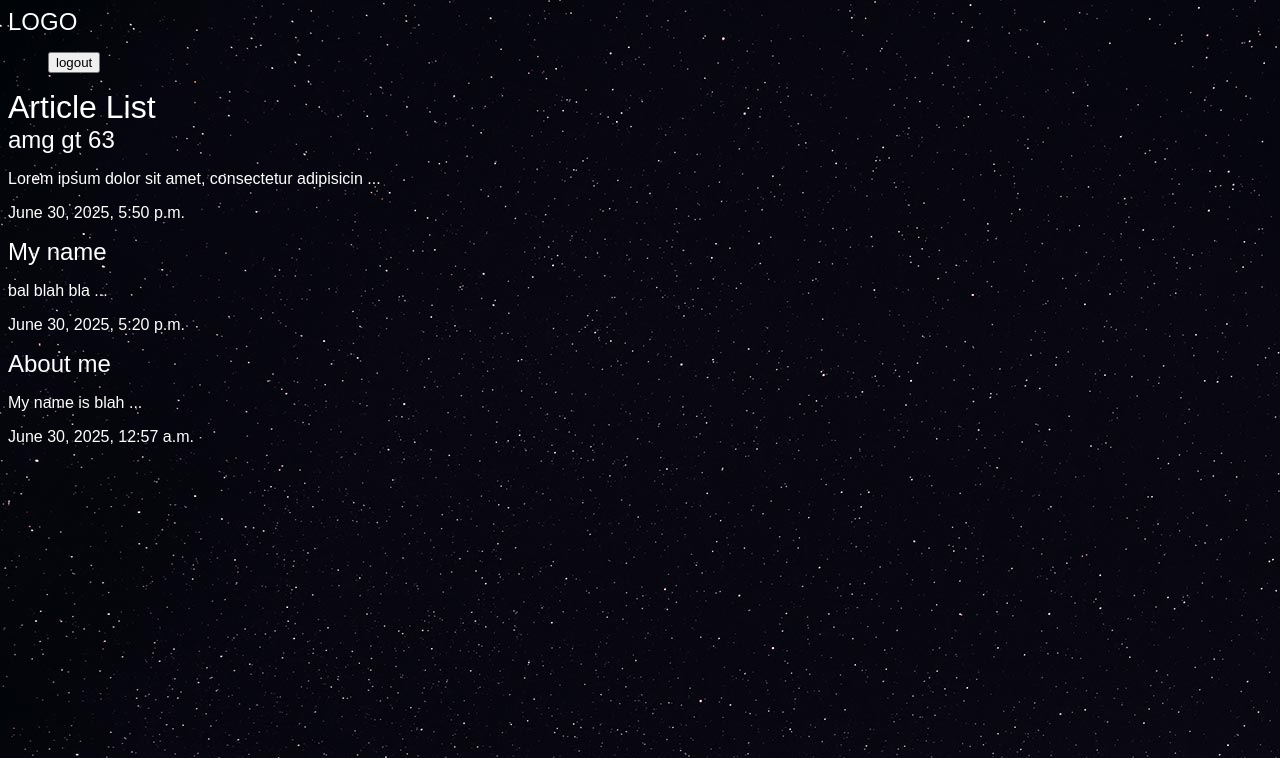
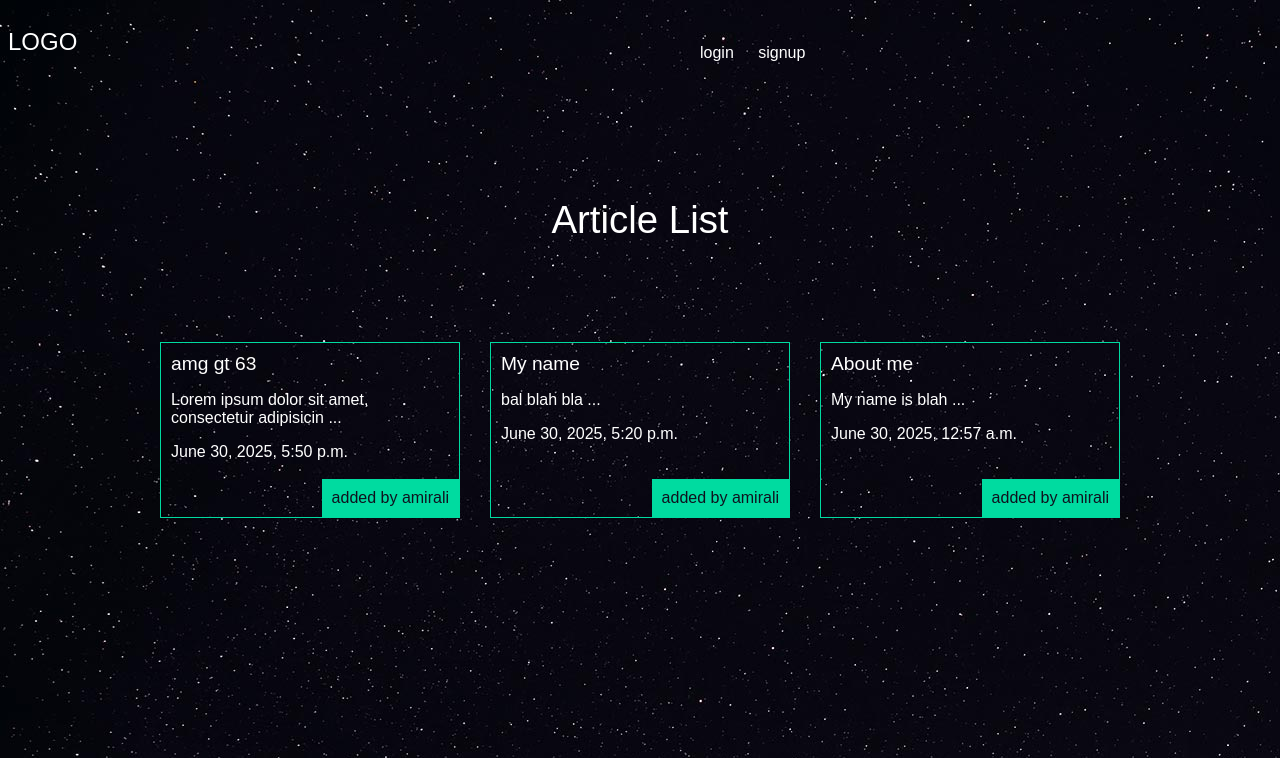
Before and after one commit to anajafizadeh/mydjangoBlog, a Django app: page /articles/ in a window 1280 px wide. Shown: the top 758 px of the page. Run offline with Django 5.2, Linux system fonts and the light colour scheme; data comes from the database, SQL or seed files in the repository; both versions use the stored data as it was after the commit.

Commit message:
articles styling added

```diff
--- a/articles/templates/articles/articlelist.html
+++ b/articles/templates/articles/articlelist.html
@@ -4,9 +4,10 @@ articles
 {% endblock %}
 
 {%block content%}
-<div class="container">
 <h1>Article List</h1>
+<div class="articles">
     {% for article in articles %}
+    <div class="article">
         <h2>
             <a href="{% url 'articles:detail' slug=article.slug %}">{{ article.title }}</a>
         </h2>
@@ -16,6 +17,8 @@ articles
         <p>
             {{article.date}}
         </p>
+        <p class="author">added by {{article.author.username}}</p>
+    </div>
     {% endfor %}
 </div>
 {%endblock%}
--- a/assets/styles.css
+++ b/assets/styles.css
@@ -19,3 +19,77 @@ a, a:hover, a:visited {
     color: #fff;
     text-decoration: none;
 }
+.wrapper{
+    max-width: 960px;
+    margin:0 auto;
+}
+
+div.wrapper h1{
+    text-align:center;
+    margin:100px auto;
+    font-size: 2.4em;
+}
+
+header{
+    display:grid;
+    grid-template-columns:1fr 1fr;
+    padding: 20px 0;
+}
+nav li {
+    display:inline-block;
+    margin-left: 20px;
+}
+
+nav button{
+    background:none;
+    color:#fff;
+    cursor: pointer;
+    border: 0;
+    font-size: 1em;
+
+}
+
+.articles{
+    display: grid;
+    grid-template-columns: 1fr 1fr 1fr;
+    grid-gap: 30px;
+}
+
+.article{
+    padding: 10px;
+    border: 1px solid #00dba0;
+    position: relative;
+    padding-bottom: 40px;
+}
+
+.article h2{
+    font-size: 1.2em;
+}
+
+.article .author{
+    padding: 10px;
+    background-color: #00dba0;
+    position: absolute;
+    right: 0;
+    bottom: 0;
+    margin: 0;
+    color: #0f121f
+}
+
+.article-detail .article{
+    padding: 0;
+
+}
+
+.article-detail .article img{
+    max-width: 100%;
+}
+
+.article-detail .article h2{
+    text-align:center;
+    font-size: 2em;
+}
+
+.article-detail .article p{
+    text-align: center;
+}
--- a/templates/base.html
+++ b/templates/base.html
@@ -11,15 +11,31 @@
     <link rel="stylesheet" href="{% static 'styles.css' %}">
 </head>
 <body>
+    <header>
         <h2><a href="{% url 'articles:list' %}">LOGO</a></h2>
         <nav>
             <ul>
+                {% if user.is_authenticated %}
+                <li>
                     <form action="{% url 'accounts:logout' %}" method="post" class="logout-link">
                         {% csrf_token %}
                         <button type="submit">logout</button>
                     </form>
+                </li>
+                <li>
+                    <a href="{% url 'articles:create' %}">create new article</a>
+                </li>
+                {% else %}
+                <li>
+                    <a href="{% url 'accounts:login' %}">login</a>
+                </li>
+                <li>
+                    <a href="{% url 'accounts:signup' %}">signup</a>
+                </li>
+                {%endif%}
             </ul>
         </nav>
+    </header>
     <div class="wrapper">
         {% block content %}
         {% endblock %}
```
Also changed, not shown: db.sqlite3. Lines whose indentation alone changed are shown as unchanged.
